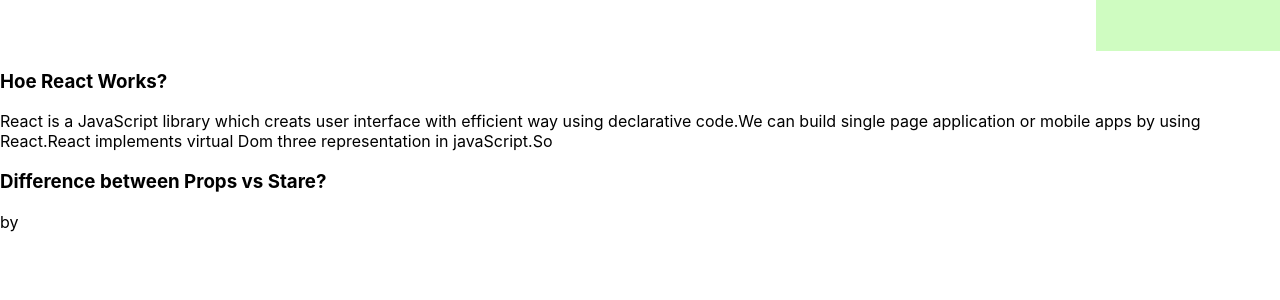
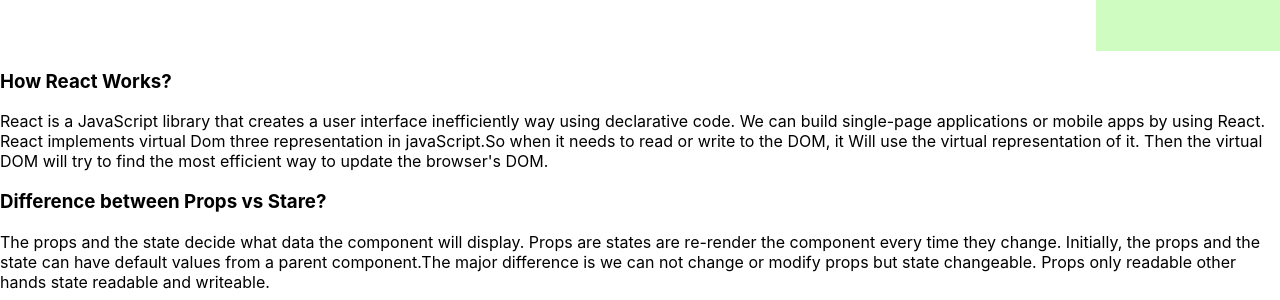
Before and after one commit to Hamidul-1/lucky-one-8, a React (Create React App) app: page / in a window 1280 px wide. Shown: the part 2497-2797 px from the top of the page. Before the commit the page ends 2745 px from the top, so only its background shows below. Built offline with nearby package versions, Linux system fonts and the light colour scheme.

Commit message:
first commit

```diff
--- a/src/components/Blog/Blog.css
+++ b/src/components/Blog/Blog.css
@@ -0,0 +1,3 @@
+.style h3{
+    color: green;
+}
--- a/src/components/Blog/Blog.js
+++ b/src/components/Blog/Blog.js
@@ -2,11 +2,11 @@ import React from 'react';
 
 const Blog = () => {
     return (
-        <div>
-            <h3>Hoe React Works?</h3>
-            <p>React is a JavaScript library which creats user interface with efficient way using declarative code.We can build single page application or mobile apps by using React.React implements virtual Dom three representation in javaScript.So </p>
+        <div className='style'>
+            <h3>How React Works?</h3>
+            <p>React is a JavaScript library that creates a user interface inefficiently way using declarative code. We can build single-page applications or mobile apps by using React. React implements virtual Dom three representation in javaScript.So when it needs to read or write to the DOM, it Will use the virtual representation of it. Then the virtual DOM will try to find the most efficient way to update the browser's DOM. </p>
             <h3>Difference between Props vs Stare?</h3>
-            <p>by</p>
+            <p>The props and the state decide what data the component will display. Props are states are re-render the component every time they change. Initially, the props and the state can have default values from a parent component.The major difference is we can not change or modify props but state changeable. Props only readable other hands state readable and writeable.</p>
         </div>
     );
 };
--- a/src/components/Header/Header.css
+++ b/src/components/Header/Header.css
@@ -1,4 +1,5 @@
 .header{
+    text-align: center;
     height: 150px;
     background-color: rgb(231, 196, 131);
     padding-top: 15px;
```
